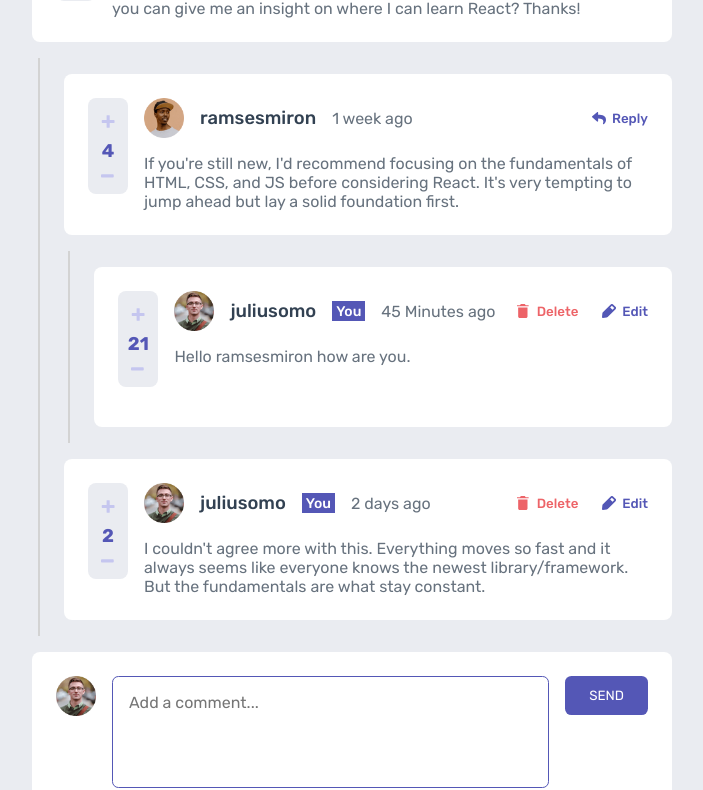
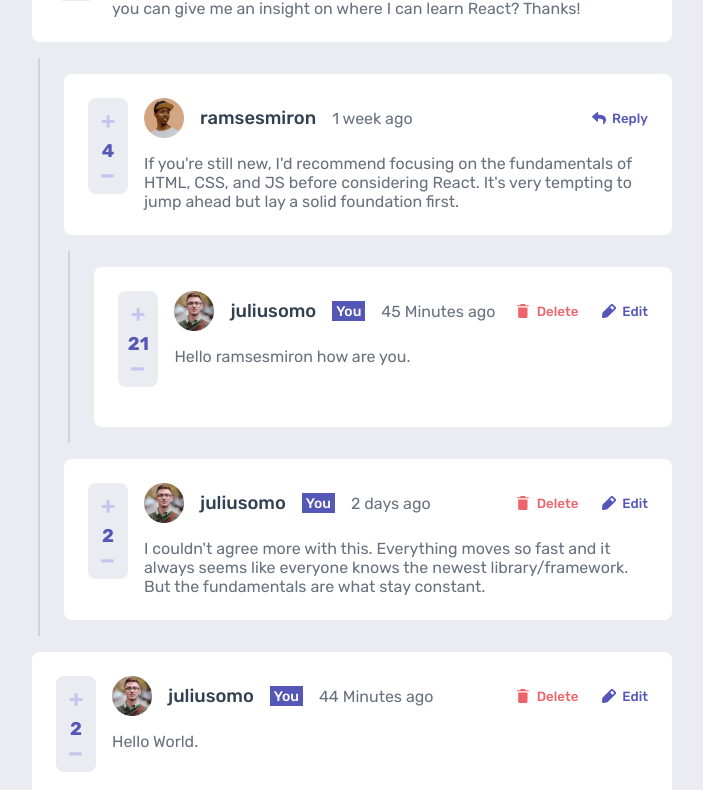
Before and after one commit to dream0ver/interactive-comment-section, a React (Vite) app: page / in a window 1280 px wide. Shown: the part 509-1299 px from the top of the page, without its empty margins (288-991 px from the left). Built offline with nearby package versions, Linux system fonts and the light colour scheme.

Commit message:
added delete function

```diff
--- a/src/App.tsx
+++ b/src/App.tsx
@@ -2,12 +2,13 @@ import { useContext } from "react"
 import Comment from "./components/Comment"
 import NewComment from "./components/NewComment"
 import { StateContext } from "./context/StateContext"
+import { CommentPropType } from "./types/types"
 
 function App() {
   const { comments } = useContext(StateContext)
   return (
     <section className="app-container">
-      {comments.map((comment: any) => (
+      {comments.map((comment: CommentPropType) => (
         <Comment key={comment.uuid} {...comment} />
       ))}
       <NewComment />
--- a/src/components/Comment.tsx
+++ b/src/components/Comment.tsx
@@ -1,15 +1,17 @@
 import { StateContext } from "../context/StateContext"
 import { CommentPropType } from "../types/types"
+import { deleteNestedComment } from "../util"
 import NewComment from "./NewComment"
 import Upvote from "./Upvote"
 import { useState, useContext } from "react"
 
 export default function Comment(props: CommentPropType) {
-  const { comments, currentUser } = useContext(StateContext)
+  const { comments, currentUser, setComments } = useContext(StateContext)
   const [showInput, setShowInput] = useState<boolean>(false)
   const onReply = () => setShowInput(true)
   const onDelete = () => {
-    console.log(comments)
+    const { uuid, parent_uuid } = props
+    setComments(deleteNestedComment(uuid, parent_uuid, comments))
   }
   return (
     <>
--- a/src/context/comments.json
+++ b/src/context/comments.json
@@ -58,5 +58,15 @@
         }
       }
     ]
+  },
+  {
+    "uuid": "a5d5814b-1c74-416f-b8dd-f13df9104967",
+    "content": "Hello World.",
+    "createdAt": "44 Minutes ago",
+    "score": 2,
+    "user": {
+      "image": "./images/avatars/image-juliusomo.png",
+      "username": "juliusomo"
+    }
   }
 ]
--- a/src/types/types.ts
+++ b/src/types/types.ts
@@ -4,12 +4,12 @@ export type UserInfoType = {
 }
 export type CommentPropType = {
   uuid: string
-  parent_uuid?: string[]
   content: string
   createdAt: string
   score: number
   user: UserInfoType
-  replies?: any[]
+  parent_uuid?: string[]
+  replies?: CommentPropType[]
 }
 
 export type UpvotePropType = {
--- /dev/null
+++ b/src/util.ts
@@ -0,0 +1,7 @@
+export const deleteNestedComment = (
+  target: string,
+  parents: any,
+  comments: any
+) => {
+  if (!parents) return comments.filter((comment: any) => comment.uuid != target)
+}
```
